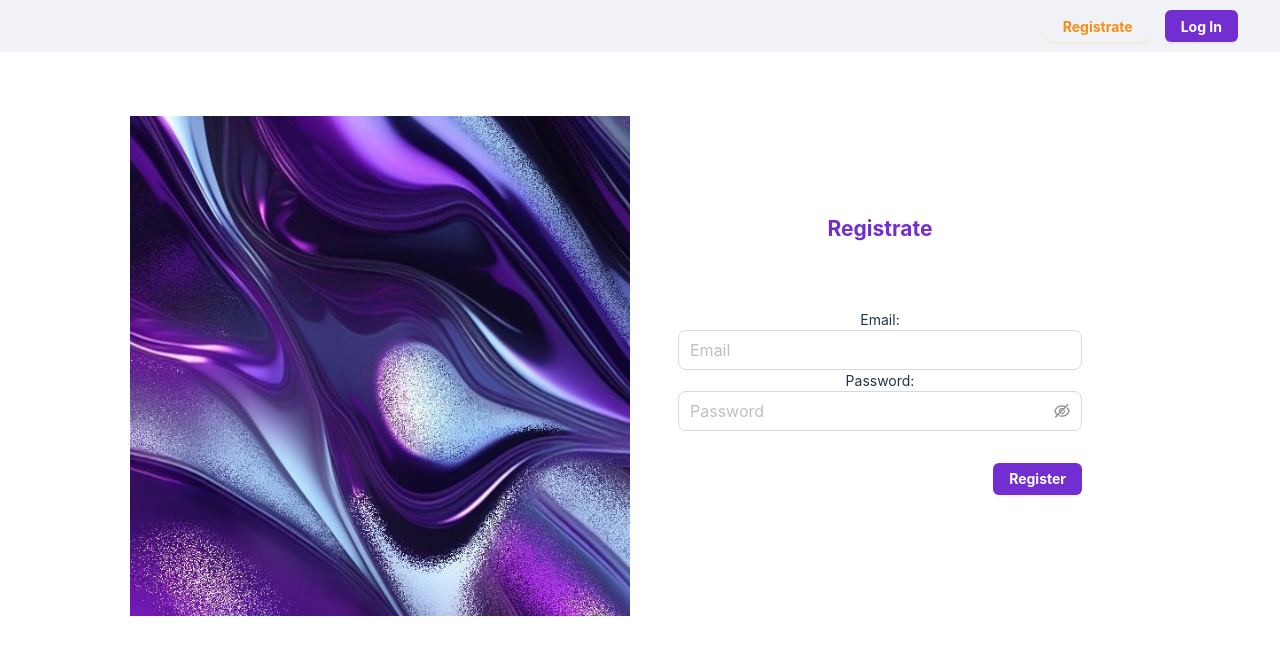
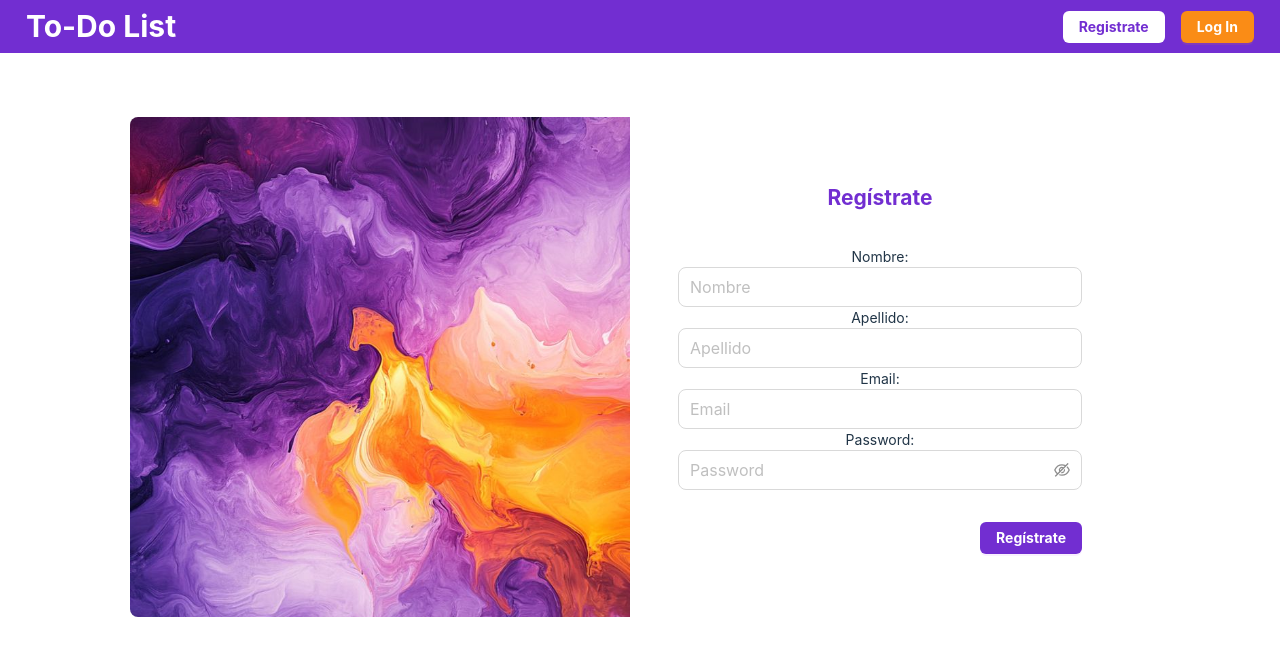
Before and after one commit to DiegoSofttek/myApp, a React (Vite) app: page /register in a window 1280 px wide. Shown: the top 656 px of the page. Built offline with nearby package versions, Linux system fonts and the light colour scheme; no server answers.

Commit message:
Se modificio el diseño de login y tasks

```diff
--- a/src/App.css
+++ b/src/App.css
@@ -1,7 +1,12 @@
+:root{
+  --purple: #722ed1;
+  --orange: rgb(224, 148, 5);
+}
+
 #root {
   max-width: 1260px;
-  /* margin: 0 auto;
-  padding: 2rem;  */
+  /* margin: 0 auto; */
+  /* padding: 2rem;   */
   text-align: center;
 }
 
@@ -33,8 +38,12 @@
   }
 }
 
+html body{
+  overflow-x: hidden;
+}
+
 .card {
-  padding: 2em;
+  margin: 2rem;
 }
 
 .read-the-docs {
@@ -49,13 +58,19 @@
   margin-top: 1rem;
 }
 
+.title{
+  margin: 0;
+  padding: 0;
+  color: white;
+  font-size: 30px;
+}
+
 /* Auth Styles */
 .auth-container {
   padding: 0;
   background-color: white;
   border-radius: 0.5rem;
   max-width: 1000px;
-  max-height: 500px; /* Ajusta la altura para que tome todo el alto disponible */
   margin: 0 auto;
   display: flex;
   flex-direction: column; /* Cambia a columna para mejor manejo responsivo */
@@ -64,19 +79,19 @@
 @media(min-width: 768px){
   .auth-container{
     flex-direction: row;
-    height: 500px;
-    margin-top: 2rem;
+    margin-top: 4rem;
+    max-height: 500px;
   }
 }
 
-.auth-fields {
+.auth-fields, .register-fields {
   margin: 1rem 3rem;
   padding-bottom: 2rem;
   flex: 1; /* Permite que el formulario tome el espacio restante */
 }
 
-.auth-fields h2 {
-  color: #722ed1;
+.auth-fields h2, .register-fields h2{
+  color: var(--purple);
 }
 
 @media(min-width: 768px){
@@ -84,9 +99,15 @@
     width: 50%;
     margin: 5rem 3rem;
   }
+  .auth-fields h2{
+    margin-bottom: 5rem;
+  }
 
-  .auth-fields h2{
-    margin-bottom: 4rem;
+  .register-fields{
+    margin-top: 3rem;
+  }
+  .register-fields h2{
+    margin-bottom: 2rem;
   }
 }
 
@@ -95,8 +116,8 @@
 }
 
 .input:hover, .input:focus-within {
-  border-color: #722ed1;
-  box-shadow: 0 0 5px #722ed1; /* Cambia la sombra */
+  border-color: var(--purple);
+  box-shadow: 0 0 5px var(--purple); /* Cambia la sombra */
   outline: none; /* Elimina el borde predeterminado del foco */
 }
 
@@ -115,6 +136,7 @@
   width: 100%;
   height: 200px;
   object-fit: cover;
+  border-radius: 0.5rem 0 0 0.5rem;
 }
 
 @media(min-width: 768px){
@@ -141,23 +163,31 @@
   padding: 1rem 2rem;
   border-radius: 0.5rem;
   max-width: 100%;
-  height: 250px;
+  min-height: 250px;
+  max-height: 300px;
+  overflow-y: auto;
   margin-bottom: 2rem;
 }
 .form-task-container h2{
   margin: 0 0 2rem 0;
-  color: #722ed1;
+  color: var(--orange);
+}
+.form-task-container .text-area{
+  resize: none;
 }
 @media(min-width: 768px){
   .form-task-container{
     width: 450px;
     margin-bottom: 0;
+    position: -webkit-sticky;
+    position: sticky;
+    top: 1rem;
   }
 }
 
 .list-tasks-container{
-  background-color: #722ed1;
-  padding: 1rem 2rem;
+  background-color: var(--orange);
+  padding: 1rem 1.5rem;
   border-radius: 0.5rem;
   max-width: 100%;
 }
@@ -165,10 +195,17 @@
   margin: 0 0 1rem 0;
   color: white;
 }
+.list-tasks-container.read-delete{
+  margin: 0;
+}
 @media(min-width: 768px){
   .list-tasks-container{
     width: 700px;
     padding: 1rem;
+    margin: 0 auto;
+  }
+  .list-tasks-container.read-delete{
+    margin: 0 auto;
   }
 }
 
@@ -182,6 +219,9 @@
   border-radius: 0.5rem;
   width: 100%;
   color: black;
+}
+.task-container:last-child{
+  margin-bottom: 0;
 }
 @media(min-width: 764px){
   .task-container{
@@ -202,7 +242,7 @@
 }
 .task-header h3{
   margin: 1rem 0 0.5rem 0;
-  color: #722ed1;
+  color: var(--purple);
   font-size: 1.4rem;
 }
 @media(min-width: 768px){
@@ -228,9 +268,9 @@
 }
 .task-footer h5{
   margin: 0 0 1rem 0;
-  color: rgb(224, 148, 5);
+  color: var(--purple);
 }
-@media(min-width: 768px){
+@media(min-width: 1120px){
   .task-footer{
     flex-direction: row;
     justify-content: space-between;
--- a/src/App.jsx
+++ b/src/App.jsx
@@ -20,7 +20,7 @@ function App() {
             <Routes>
               <Route
                 path='/login'
-                element={<Login mail={'diegoa.cruz@softtek.com'}></Login>}
+                element={<Login></Login>}
               >
               </Route>
 
--- a/src/components/Login.jsx
+++ b/src/components/Login.jsx
@@ -4,12 +4,12 @@ import { signInUser } from '../config/authCall';
 import { useAuth } from '../hooks/useAuth';
 import { useNavigate } from 'react-router-dom';
 
-export default function Login({mail}) {
+export default function Login() {
 
     const {user} = useAuth();
     const navigate = useNavigate();
 
-    const [userName, setUserName] = useState(mail);
+    const [userName, setUserName] = useState('');
     const [password, setPassword] = useState('');
 
     const changeUserName = (inputValue) => {
--- a/src/components/Navbar.jsx
+++ b/src/components/Navbar.jsx
@@ -25,6 +25,8 @@ export default function Navbar() {
 
     if(user){
       readUser();
+    }else{
+      setLocalUser(null); //Limpiar el estado del usuario cuando se desloguea
     }
 
   }, [user]);
@@ -87,7 +89,7 @@ export default function Navbar() {
   return (
     <div style={
       {
-        backgroundColor: '#f0f2f5',
+        backgroundColor: '#722ed1',
         width: '100%',
         padding: '10px'
       }
@@ -103,19 +105,21 @@ export default function Navbar() {
                 }
               }>
 
-              {/* <h2 style={{color: 'black', fontSize: '20px', margin: '0'}}>
-                {user ? 'Hola ' : ''}
-                <span style={{color: 'green'}}>{getEmail()}</span>
-              </h2> */}
-
-              <h2 style={{color: 'black', fontSize: '20px', margin: '0'}}>
-                { localUser && <>Hola {localUser.name} {localUser.lastname}</>}
-                {/* {localUser && <>{name + ' ' + lastname}</>}  */}
-              </h2>
+              <h1 className='title'>
+                To-Do List
+              </h1>
 
               { user ?
                 (
-                  <Button onClick={logout} color='red' variant='solid' style={{fontWeight: 'bold'}}>Log Out</Button>
+                  <>
+                    <div style={{display: 'flex', gap: '1rem'}}>
+                      <h2 style={{color: 'white', fontSize: '20px', margin: '0'}}>
+                        { localUser && <>Hola {localUser.name} {localUser.lastname}</>}
+                        {/* {localUser && <>{name + ' ' + lastname}</>}  */}
+                      </h2>
+                      <Button onClick={logout} color='red' variant='solid' style={{fontWeight: 'bold'}}>Log Out</Button>
+                    </div>
+                  </>
                 )
                 :
                 (
@@ -125,11 +129,10 @@ export default function Navbar() {
                         display: 'flex',
                         justifyContent: 'space-between',
                         alignItems: 'center',
-                        margin: '0 1rem'
                       }
                     }>
-                      <Button onClick={registerNavigate} color="orange" variant="outline" style={{fontWeight: 'bold'}}>Registrate</Button>
-                      <Button onClick={loginNavigate} color="purple" variant="solid" style={{fontWeight: 'bold', margin: '0 0 0 1rem'}}>Log In</Button>
+                      <Button onClick={registerNavigate} style={{fontWeight: 'bold', backgroundColor: 'white'}} color='purple' variant='text'>Registrate</Button>
+                      <Button onClick={loginNavigate} color="orange" variant="solid" style={{fontWeight: 'bold', margin: '0 0 0 1rem'}}>Log In</Button>
                     </div>
                   </>
                 )
--- a/src/components/Register.jsx
+++ b/src/components/Register.jsx
@@ -1,24 +1,50 @@
 import { Button, Col, Input, Row } from 'antd'
-import React, { useState } from 'react'
-import { createUser } from '../config/authCall';
+import React, { useEffect, useState } from 'react'
+import { createUser, createUserDocument } from '../config/authCall';
+import { useAuth } from '../hooks/useAuth';
+import { useNavigate } from 'react-router-dom';
 
 export default function Register() {
 
+    const {user} = useAuth();
+    const navigate = useNavigate();
+
     const [userName, setUserName] = useState('');
+    const [name, setName] = useState('');
+    const [lastname, setLastname] = useState('');
     const [password, setPassword] = useState('');
 
+    useEffect(() => {
+      if(user) navigate('/home');
+    }, [user]);
+
+    const changeName = (inputValue) => {
+      setName(inputValue.target.value);
+    }
+
+    const changeLastname = (inputValue) => {
+      setLastname(inputValue.target.value);
+    }
+
     const changeUserName = (inputValue) => {
-        setUserName(inputValue.target.value);
+      setUserName(inputValue.target.value);
     }
 
     const changePassword = (inputValue) => {
-        setPassword(inputValue.target.value);
+      setPassword(inputValue.target.value);
     }
 
     const register = () => {
-        // console.log(userName);
-        // console.log(password);
-        createUser(userName, password);
+      // console.log(userName);
+      // console.log(password);
+
+      try{
+        const userCredential = createUser('users', userName, password, name, lastname)
+        console.log(userCredential);
+
+      }catch(error){
+        console.log(error);
+      }
     }
 
   return (
@@ -29,10 +55,36 @@ export default function Register() {
           <img src='login.jpg' className='img-auth' alt='image auth'></img>
         </Col>
 
-        <Col xs={24} md={12} className='auth-fields'>
-          <h2>Registrate</h2>
+        <Col xs={24} md={12} className='register-fields'>
+          <h2>Regístrate</h2>
 
           <Row>
+            <Col xs={24}>
+              <label>Nombre:</label>
+              <Input
+                size='large'
+                type='text'
+                placeholder='Nombre'
+                className='input'
+                value={name}
+                onChange={changeName}
+              >
+              </Input>
+            </Col>
+
+            <Col xs={24}>
+              <label>Apellido:</label>
+              <Input
+                size='large'
+                type='text'
+                placeholder='Apellido'
+                className='input'
+                value={lastname}
+                onChange={changeLastname}
+              >
+              </Input>
+            </Col>
+
             <Col xs={24}>
                 <label>Email:</label>
                 <Input
@@ -61,7 +113,7 @@ export default function Register() {
           </Row>
 
           <div style={{display: 'flex', flexDirection: 'row', justifyContent: 'end', margin: '2rem 0 0 0'}}>
-            <Button onClick={register} color='purple' variant='solid' style={{fontWeight: 'bold'}}>Register</Button>
+            <Button onClick={register} color='purple' variant='solid' style={{fontWeight: 'bold'}}>Regístrate</Button>
           </div>
 
         </Col>
```
Also changed, not shown: src/components/Home.jsx (+43 -7 lines), src/config/authCall.js (+25 -6 lines), public/login.jpg.
